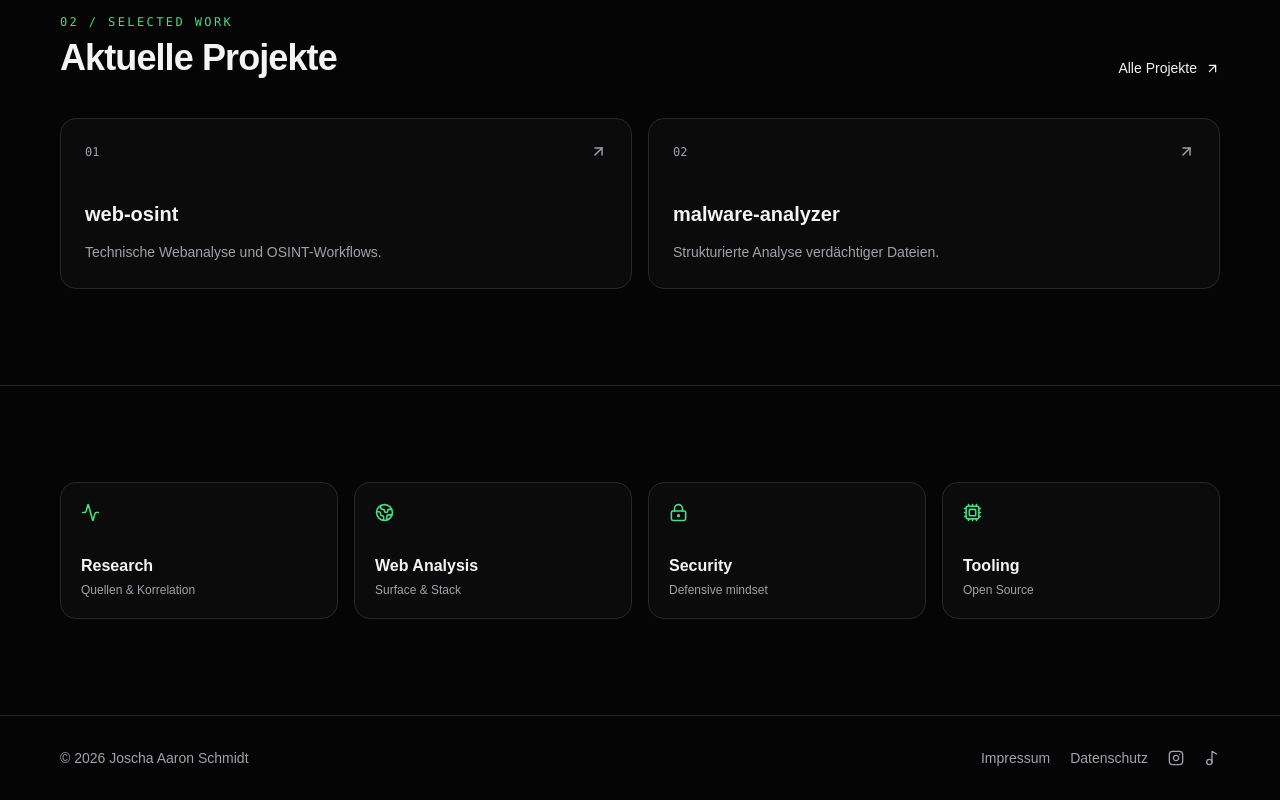
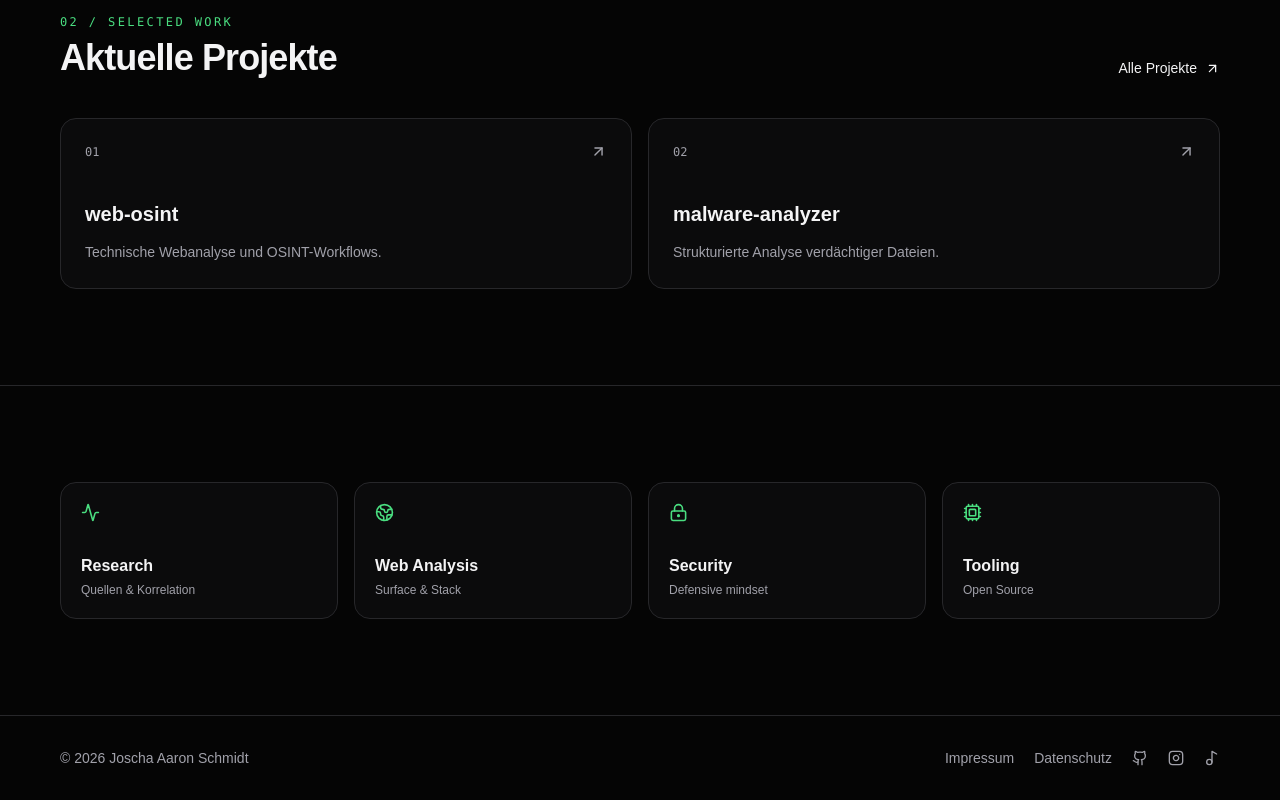
Before and after one commit to aaron0sec/webseite, a Next.js app: page / in a window 1280 px wide. Shown: the part 1737-2537 px from the top of the page. Built offline with nearby package versions, Linux system fonts and the light colour scheme.

Commit message:
feat: add GitHub profile to footer

```diff
--- a/src/components/site-footer.tsx
+++ b/src/components/site-footer.tsx
@@ -1,5 +1,5 @@
-import { Instagram, Music2 } from "lucide-react";
+import { Github, Instagram, Music2 } from "lucide-react";
 
 export function SiteFooter() {
-  return <footer className="border-t border-[var(--border)]"><div className="container flex flex-col gap-4 py-8 text-sm text-[var(--muted)] sm:flex-row sm:items-center sm:justify-between"><span>© 2026 Joscha Aaron Schmidt</span><div className="flex items-center gap-5"><a href="/impressum">Impressum</a><a href="/datenschutz">Datenschutz</a><a href="https://www.instagram.com/linux_aaron/" target="_blank" rel="noreferrer" aria-label="Instagram"><Instagram size={16}/></a><a href="https://www.tiktok.com/@linux_aaron" target="_blank" rel="noreferrer" aria-label="TikTok"><Music2 size={16}/></a></div></div></footer>;
+  return <footer className="border-t border-[var(--border)]"><div className="container flex flex-col gap-4 py-8 text-sm text-[var(--muted)] sm:flex-row sm:items-center sm:justify-between"><span>© 2026 Joscha Aaron Schmidt</span><div className="flex items-center gap-5"><a href="/impressum">Impressum</a><a href="/datenschutz">Datenschutz</a><a href="https://github.com/aaron0sec" target="_blank" rel="noreferrer" aria-label="GitHub"><Github size={16}/></a><a href="https://www.instagram.com/linux_aaron/" target="_blank" rel="noreferrer" aria-label="Instagram"><Instagram size={16}/></a><a href="https://www.tiktok.com/@linux_aaron" target="_blank" rel="noreferrer" aria-label="TikTok"><Music2 size={16}/></a></div></div></footer>;
 }
```
